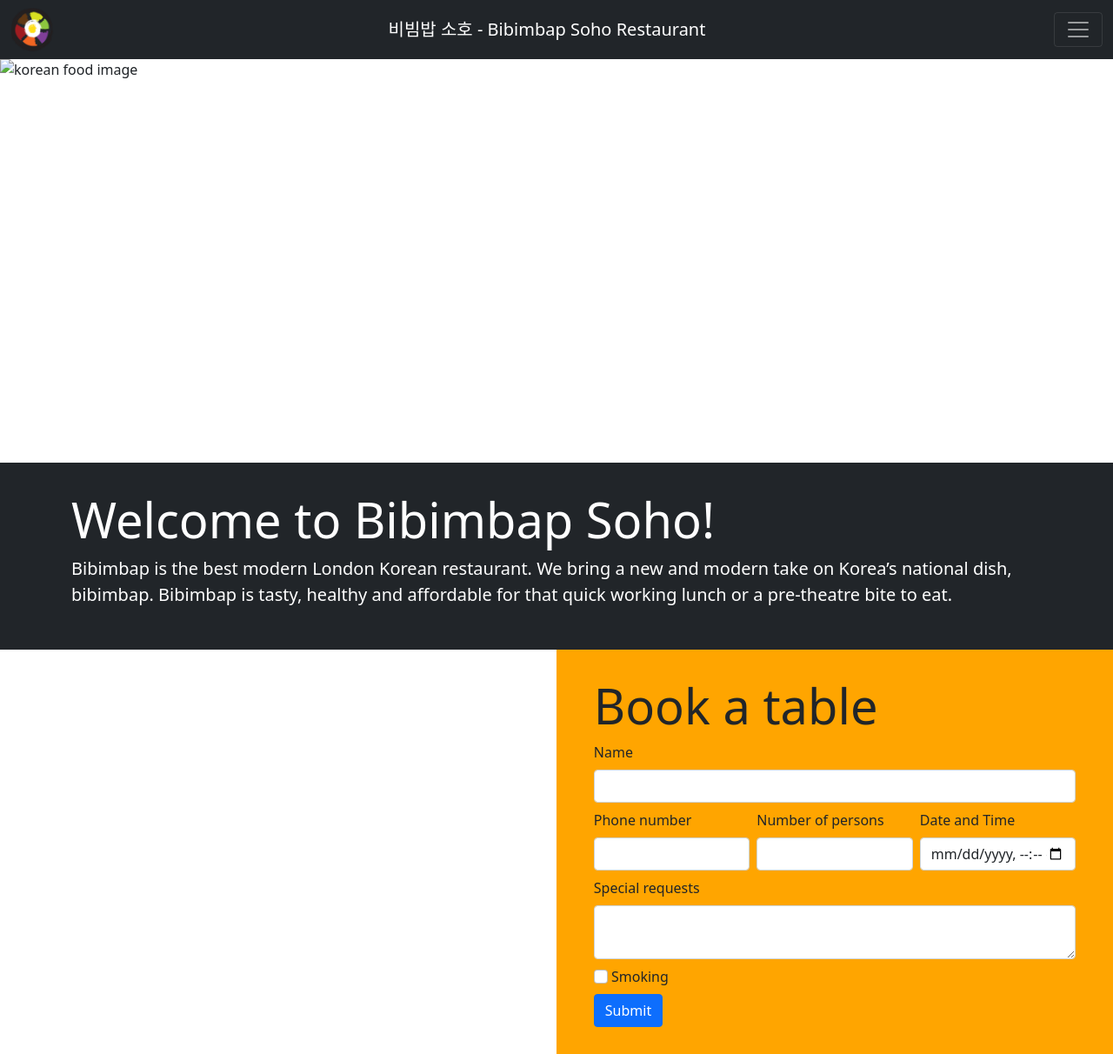
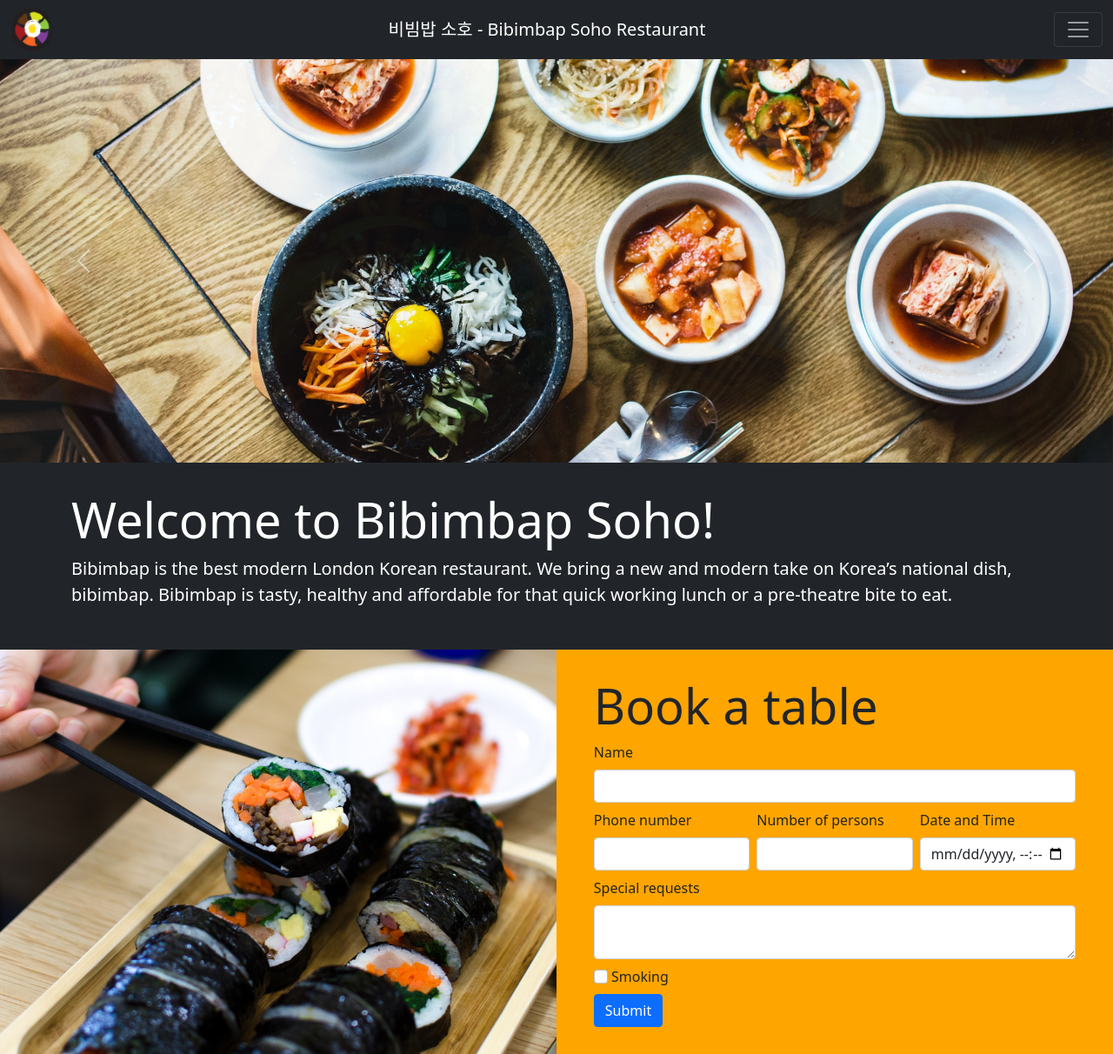
Before and after one commit to Zircone68/ignite-w3_d4, a plain HTML site: page index.html in a window 1280 px wide. Shown: the whole page at 87% size. Drawn offline with nearby package versions, Linux system fonts and the light colour scheme; the site is published under a folder, as on GitHub Pages, so addresses that start at the root find nothing.

Commit message:
changed images path

```diff
--- a/index.html
+++ b/index.html
@@ -28,7 +28,7 @@
                 overflow: hidden;
                 background-size: cover;
                 background-position: center;
-                background-image: url('/korean-food4.jpg');
+                background-image: url('korean-food4.jpg');
             }
 
             .reservation-container {
@@ -66,13 +66,13 @@
         <div id="carouselExampleFade" class="carousel slide carousel-fade" data-bs-ride="carousel">
             <div class="carousel-inner">
             <div class="carousel-item active">
-                <img src="/korean-food.jpg" class="d-block w-100" alt="korean food image">
+                <img src="korean-food.jpg" class="d-block w-100" alt="korean food image">
             </div>
             <div class="carousel-item">
-                <img src="/korean-food1.jpg" class="d-block w-100" alt="korean food image">
+                <img src="korean-food1.jpg" class="d-block w-100" alt="korean food image">
             </div>
             <div class="carousel-item">
-                <img src="/korean-food2.jpg" class="d-block w-100" alt="korean food image">
+                <img src="korean-food2.jpg" class="d-block w-100" alt="korean food image">
             </div>
             </div>
             <a class="carousel-control-prev" href="#carouselExampleFade" role="button" data-bs-slide="prev">
```
